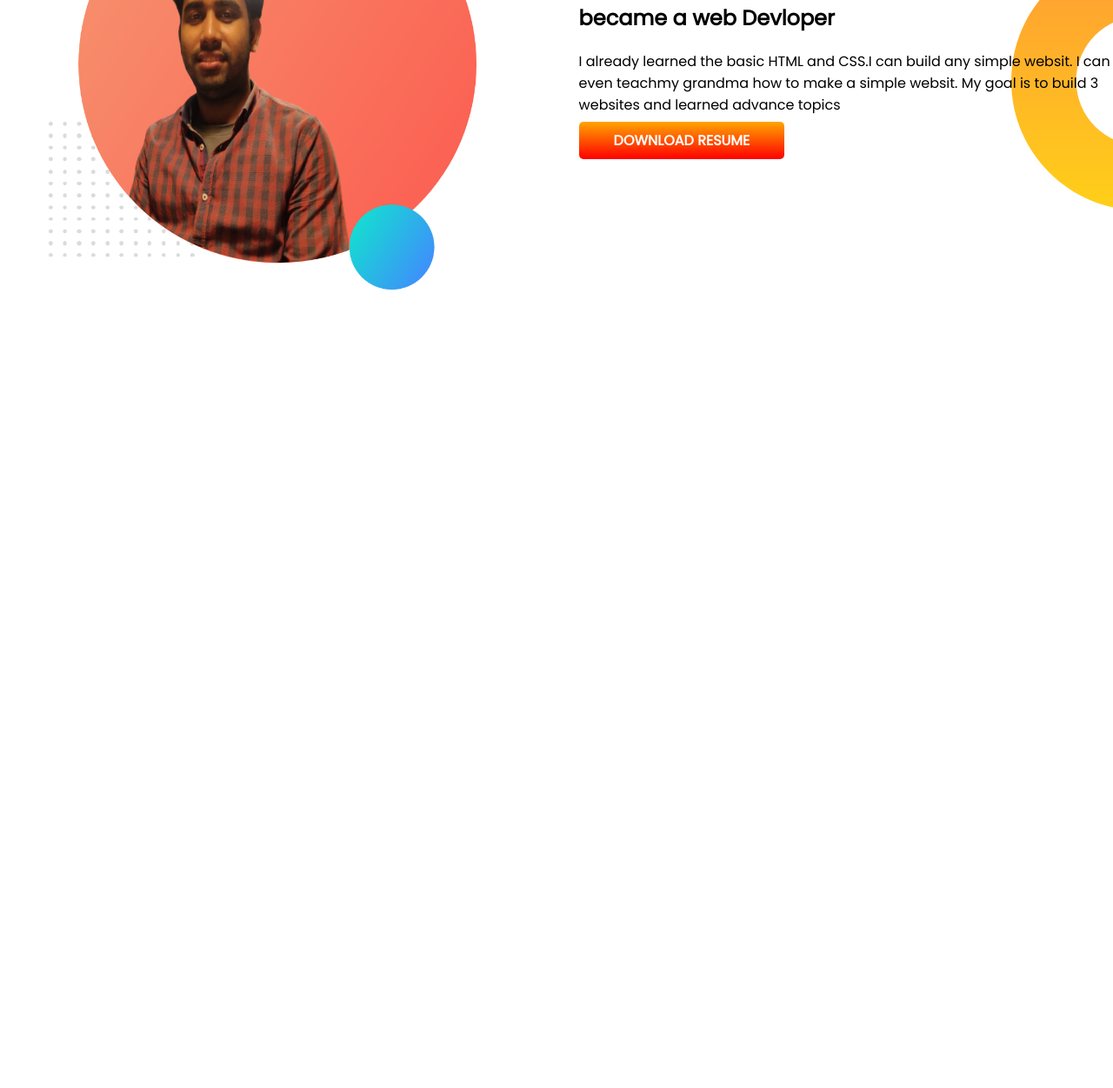
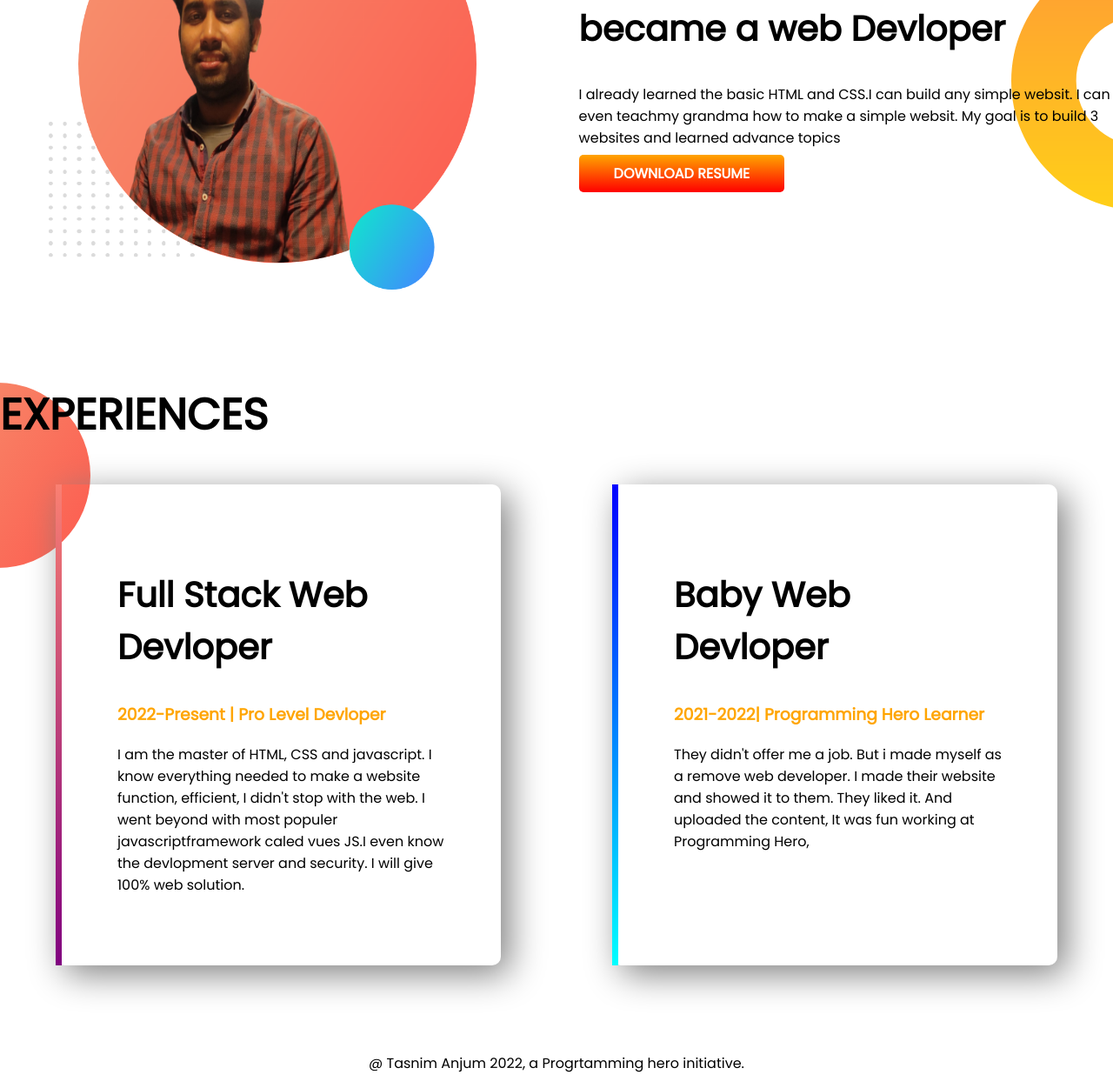
Before and after one commit to Zishan55543/devloper-portfolio, a plain HTML site: page index.html in a window 1280 px wide. Shown: the part 793-2044 px from the top of the page at 87% size. Before the commit the page ends 1233 px from the top, so only its background shows below. Drawn offline with Linux system fonts and the light colour scheme.

Commit message:
footer and experience aded

```diff
--- a/index.html
+++ b/index.html
@@ -14,7 +14,7 @@
 
 <body>
 
-    <section class="top-banner">
+    <section class="top-banner flexiable-container">
         <div class="half-width">
             <h1>Welcome To</h1>
             <h1><span class="orange-color">Zishan's</span> Portfolio!</h1>
@@ -35,7 +35,7 @@
         </div>
     </section>
 
-    <section class="dream-big">
+    <section class="dream-big flexiable-container">
         <div class="half-width">
             <img src="images/zishan2.png" alt="">
         </div>
@@ -48,6 +48,33 @@
             </a>
         </div>
     </section>
+    <section class="experiance-area">
+        <h1>EXPERIENCES</h1>
+        <div class="flexiable-container ">
+            <div id="full-stack-experiance" class=" experience-item">
+                <h2>Full Stack Web Devloper</h2>
+                <h3 class="orange-color">2022-Present | Pro Level Devloper</h3>
+                <p>I am the master of HTML, CSS and javascript. I know everything needed to make a website function,
+                    efficient, I didn't stop with the web. I went beyond with most populer javascriptframework caled
+                    vues
+                    JS.I even know the devlopment server and security. I will give 100% web solution.</p>
+            </div>
+
+            <div id="web-dev-experience" class="experience-item">
+                <h2>Baby Web Devloper</h2>
+                <h3 class="orange-color">2021-2022| Programming Hero Learner</h3>
+                <p>They didn't offer me a job. But i made myself as a remove web
+                    developer. I made their website and showed it to them. They
+                    liked it. And uploaded the content, It was fun working at
+                    Programming Hero,</p>
+            </div>
+
+        </div>
+    </section>
+
+    <footer>
+        <p>@ Tasnim Anjum 2022, a Progrtamming hero initiative.</p>
+    </footer>
 </body>
 
 </html>
--- a/style.css
+++ b/style.css
@@ -6,16 +6,20 @@ h1{
     font-size: 50px;
 
 }
+h2{
+    font-size: 40px;
+}
 .orange-color{
     color: orange;
 }
-section{
+.flexiable-container{
     display: flex;
     margin-bottom: 100px;
 }
 .half-width{
     width: 50%;
     padding-left: 2%;
+
 }
 .half-width img{
     width: 80%;
@@ -38,3 +42,32 @@ section{
     background-repeat: no-repeat;
     background-position: right;
 }
+.experiance-area{
+    background-image: url(images/exp-bg.png);
+    background-repeat: no-repeat;
+}
+.experience-item{
+
+    width: 40%;
+    margin-left: 5%;
+    margin-right: 5%;
+    padding: 5% 5% 5% 5%;
+    border-left:10px solid;
+    border-radius: 10px;
+    box-shadow: 10px 10px 40px gray;
+}
+#web-dev-experience{
+    border-left: 7px solid;
+    border-image: linear-gradient(blue,cyan);
+    border-image-slice: 1;
+
+}
+#full-stack-experiance{
+    border-left: 7px solid;
+    border-image: linear-gradient(salmon,purple);
+    border-image-slice: 1;
+}
+
+footer p{
+    text-align: center;
+}
```
Also changed, not shown: images/jhankar.png (deleted), images/jhankar2.png (deleted), 4 other files.
